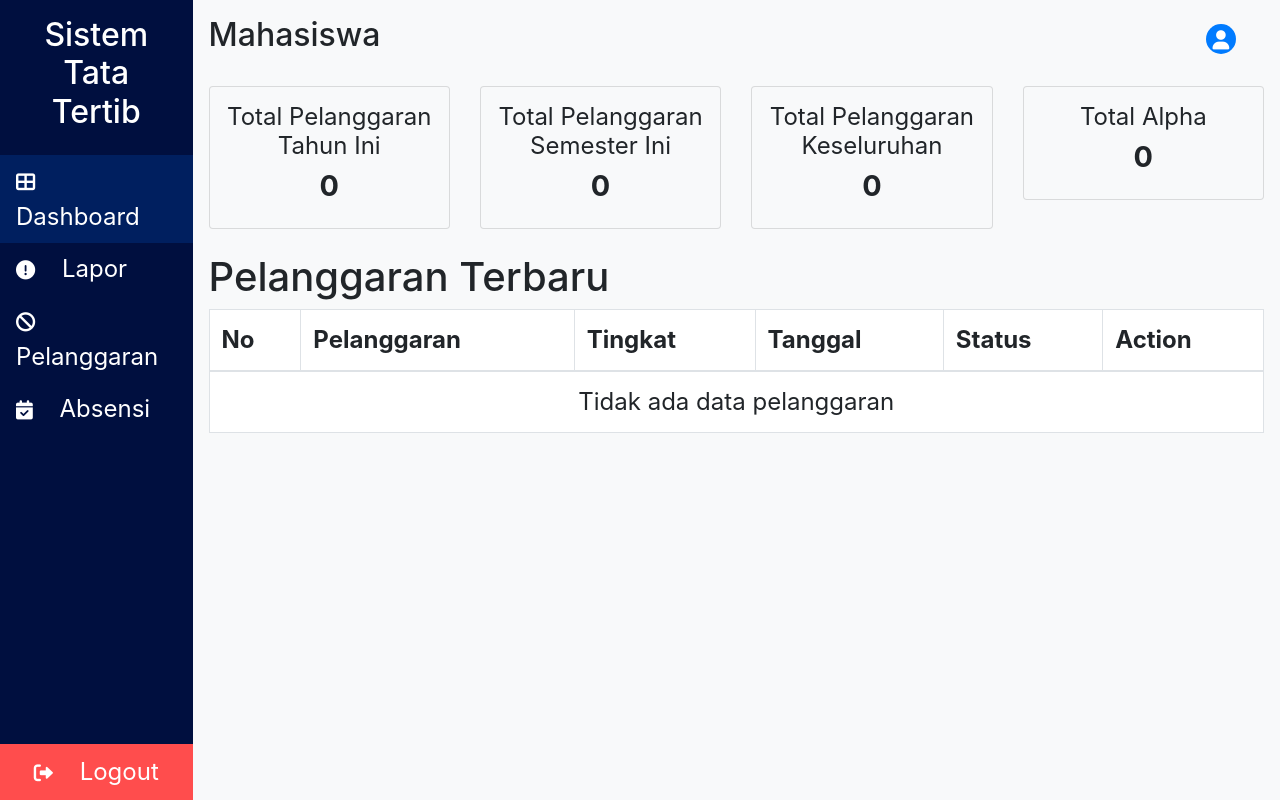
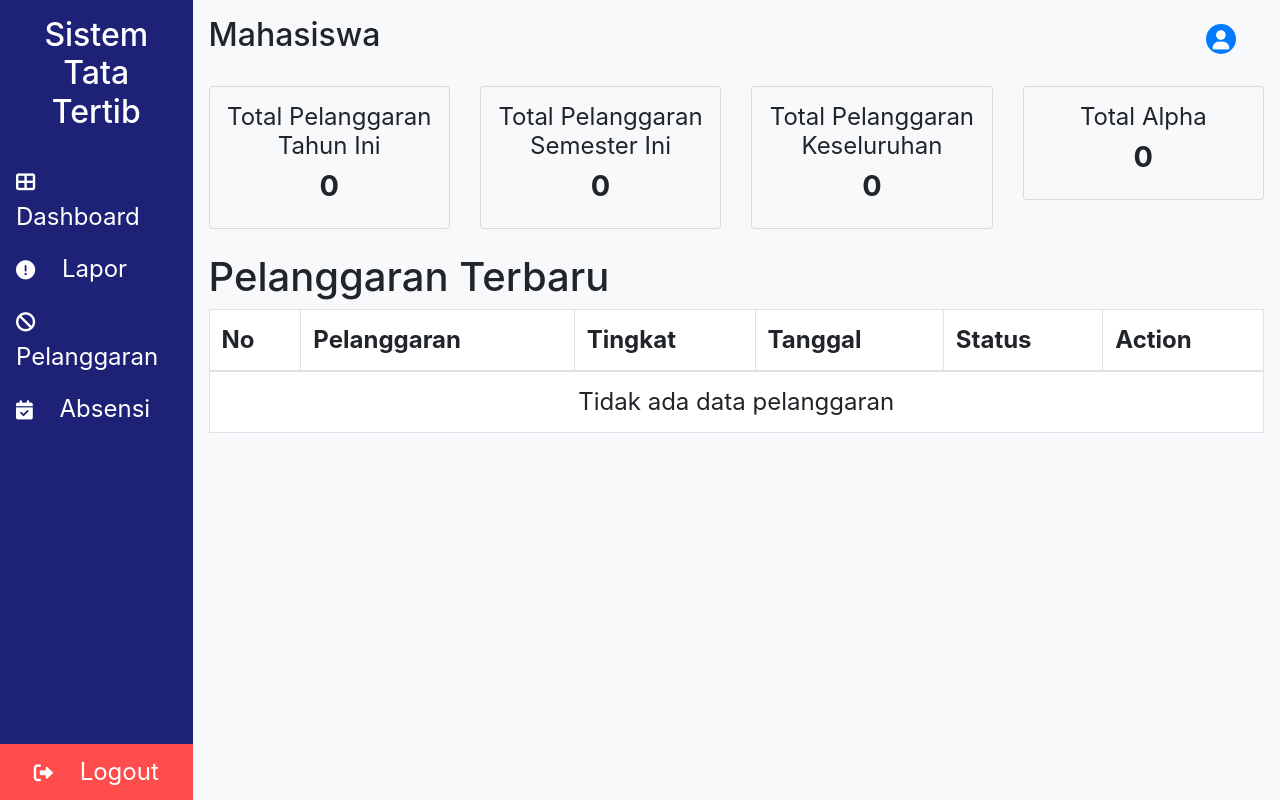
Before and after one commit to syaifulmain/sistem_tata_tertib_kel_4, a PHP site: page /dashboard/app/View/website/dashboardmhs.php in a window 1280 px wide. Run offline with PHP 8.4, Linux system fonts and the light colour scheme; the template is opened without the code that fills it, so the values that code supplies are empty.

Commit message:
update dashboard

```diff
--- a/app/View/website/dashboardmhs.css
+++ b/app/View/website/dashboardmhs.css
@@ -2,14 +2,14 @@
 .sidebar {
     width: 250px;
     min-height: 100vh;
-    background-color: #000f3f; /* Warna latar belakang sidebar */
+    background-color: #1d2277; /* Warna latar belakang sidebar */
 }
 .sidebar .nav-link {
     font-size: 1.1rem;
     color: #ffffff; /* Warna teks navigasi */
 }
 .sidebar .nav-link.active {
-    background-color: #001f5f; /* Warna latar untuk item aktif, bisa disesuaikan */
+    background-color: #1d2277; /* Warna latar untuk item aktif, bisa disesuaikan */
     color: #ffffff; /* Warna teks untuk item aktif */
 }
 .sidebar .nav-link:hover {
--- a/app/View/website/dashboardmhs.php
+++ b/app/View/website/dashboardmhs.php
@@ -48,7 +48,7 @@
         .sidebar {
             width: 250px;
             min-height: 100vh;
-            background-color: #000f3f; /* Warna latar belakang sidebar */
+            background-color: #1d2277; /* Warna latar belakang sidebar */
             display: flex;
             flex-direction: column;
             justify-content: space-between;
@@ -58,7 +58,7 @@
             color: #ffffff; /* Warna teks navigasi */
         }
         .sidebar .nav-link.active {
-            background-color: #001f5f; /* Warna latar untuk item aktif */
+            background-color: #1d2277; /* Warna latar untuk item aktif */
             color: #ffffff;
         }
         .sidebar .nav-link:hover {
```
